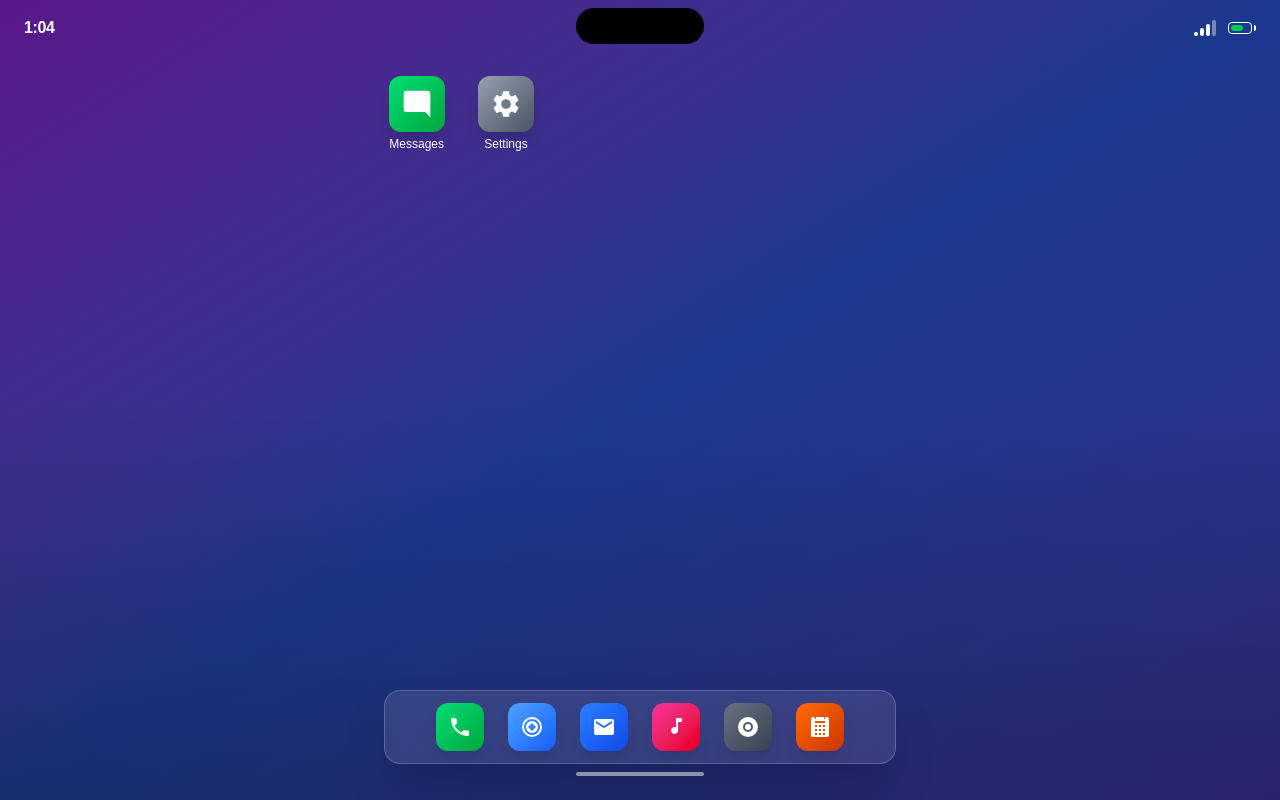
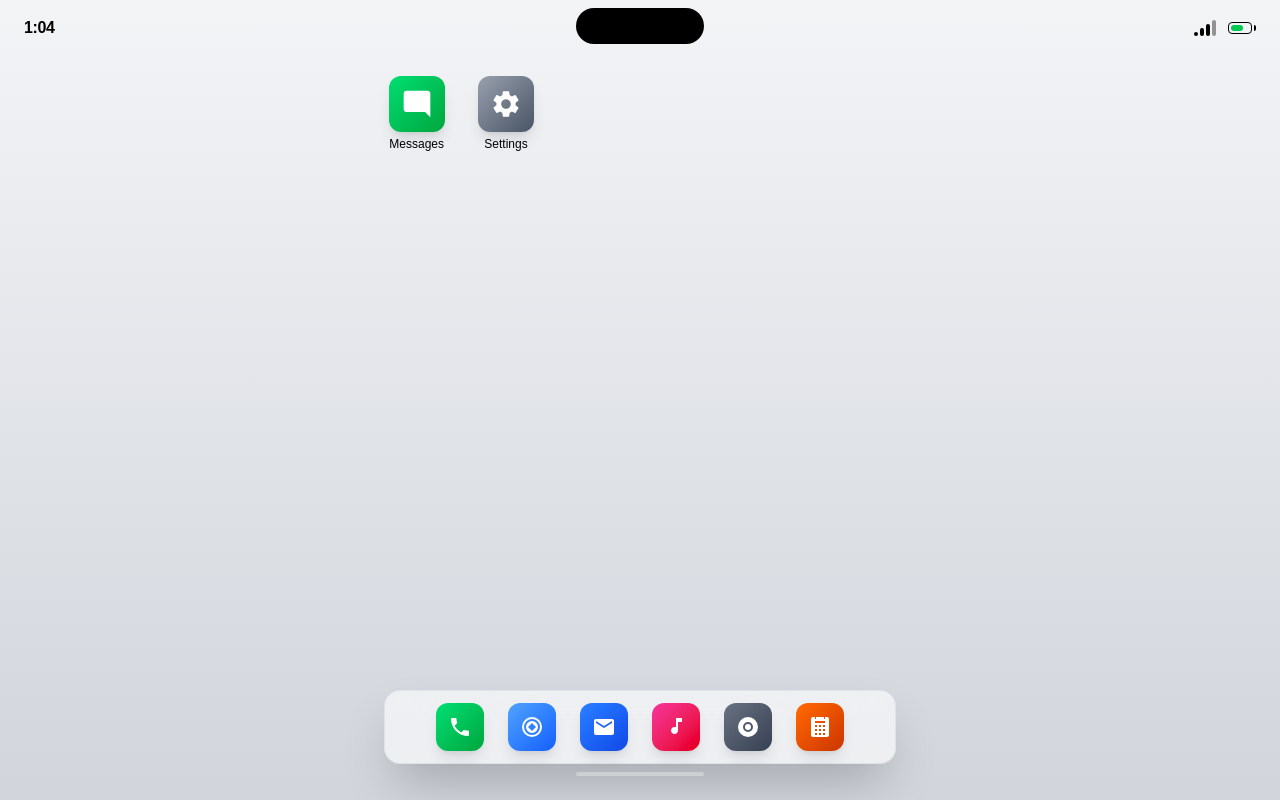
Before and after one commit to ktalebian/website, a Next.js app: page / in a window 1280 px wide. Built offline with nearby package versions, Linux system fonts and the light colour scheme.

Commit message:
boilerplate ios

```diff
--- a/src/app/page.tsx
+++ b/src/app/page.tsx
@@ -20,31 +20,30 @@
   }, []);
 
   return (
-    <div className="bg-black min-h-screen flex flex-col relative overflow-hidden">
+    <div className="bg-gray-100 min-h-screen flex flex-col relative overflow-hidden">
       {/* iOS Wallpaper Background */}
-      <div className="absolute inset-0 bg-gradient-to-br from-purple-900 via-blue-900 to-indigo-900"></div>
-      <div className="absolute inset-0 bg-gradient-to-t from-black/20 via-transparent to-transparent"></div>
+      <div className="absolute inset-0 bg-gradient-to-b from-gray-100 to-gray-300"></div>
 
       {/* Dynamic Island */}
       <div className="absolute top-2 left-1/2 transform -translate-x-1/2 w-32 h-9 bg-black rounded-full z-10"></div>
 
       {/* iOS Status Bar */}
-      <div className="relative z-20 flex justify-between items-center px-6 pt-4 pb-1 text-white text-sm font-semibold">
+      <div className="relative z-20 flex justify-between items-center px-6 pt-4 pb-1 text-black text-sm font-semibold">
         <div className="font-bold text-base tracking-tight">
           {currentTime}
         </div>
         <div className="flex items-center gap-1">
           <div className="flex gap-0.5 items-end">
-            <div className="w-1 h-1 bg-white rounded-sm"></div>
-            <div className="w-1 h-2 bg-white rounded-sm"></div>
-            <div className="w-1 h-3 bg-white rounded-sm"></div>
-            <div className="w-1 h-4 bg-white/40 rounded-sm"></div>
+            <div className="w-1 h-1 bg-black rounded-sm"></div>
+            <div className="w-1 h-2 bg-black rounded-sm"></div>
+            <div className="w-1 h-3 bg-black rounded-sm"></div>
+            <div className="w-1 h-4 bg-black/40 rounded-sm"></div>
           </div>
           <div className="ml-2 flex items-center">
-            <div className="w-6 h-3 border border-white rounded-sm relative">
+            <div className="w-6 h-3 border border-black rounded-sm relative">
               <div className="absolute inset-0.5 w-3 bg-green-500 rounded-sm"></div>
             </div>
-            <div className="w-0.5 h-1.5 bg-white rounded-r-sm ml-0.5"></div>
+            <div className="w-0.5 h-1.5 bg-black rounded-r-sm ml-0.5"></div>
           </div>
         </div>
       </div>
@@ -53,8 +52,8 @@
       <div className="relative z-10 flex-1 px-6 pt-8">
         <div className="grid grid-cols-6 gap-6 max-w-lg mx-auto">
           {/* App Icon - Messages */}
-          <div className="flex flex-col items-center">
-            <div className="w-14 h-14 rounded-xl shadow-lg relative">
+          <div className="flex flex-col items-center cursor-pointer group">
+            <div className="w-14 h-14 rounded-xl shadow-lg relative transform transition-all duration-200 group-hover:scale-110 group-hover:shadow-xl">
               <div className="absolute inset-0 bg-gradient-to-br from-green-400 to-green-600 rounded-xl"></div>
               <div className="absolute inset-0 flex items-center justify-center">
                 <svg className="w-8 h-8 text-white" viewBox="0 0 24 24" fill="currentColor">
@@ -62,30 +61,30 @@
                 </svg>
               </div>
             </div>
-            <span className="text-white text-xs mt-1 font-normal">Messages</span>
+            <span className="text-black text-xs mt-1 font-normal">Messages</span>
           </div>
 
           {/* App Icon - Settings */}
-          <div className="flex flex-col items-center">
-            <div className="w-14 h-14 rounded-xl shadow-lg relative">
+          <div className="flex flex-col items-center cursor-pointer group">
+            <div className="w-14 h-14 rounded-xl shadow-lg relative transform transition-all duration-200 group-hover:scale-110 group-hover:shadow-xl">
               <div className="absolute inset-0 bg-gradient-to-br from-gray-400 to-gray-600 rounded-xl"></div>
               <div className="absolute inset-0 flex items-center justify-center">
                 <svg className="w-8 h-8 text-white" viewBox="0 0 24 24" fill="currentColor">
-                  <path d="M19.14,12.94c0.04-0.3,0.06-0.61,0.06-0.94c0-0.32-0.02-0.64-0.07-0.94l2.03-1.58c0.18-0.14,0.23-0.41,0.12-0.61 l-1.92-3.32c-0.12-0.22-0.37-0.29-0.59-0.22l-2.39,0.96c-0.5-0.38-1.03-0.7-1.62-0.94L14.4,2.81c-0.04-0.24-0.24-0.41-0.48-0.41 h-3.84c-0.24,0-0.43,0.17-0.47,0.41L9.25,5.35C8.66,5.59,8.12,5.92,7.63,6.29L5.24,5.33c-0.22-0.08-0.47,0-0.59,0.22L2.74,8.87 C2.62,9.08,2.66,9.34,2.86,9.48l2.03,1.58C4.84,11.36,4.8,11.69,4.8,12s0.02,0.64,0.07,0.94l-2.03,1.58 c-0.18,0.14-0.23,0.41-0.12,0.61l1.92,3.32c0.12,0.22,0.37,0.29,0.59,0.22l2.39-0.96c0.5,0.38,1.03,0.7,1.62,0.94l0.36,2.54 c0.05,0.24,0.24,0.41,0.48,0.41h3.84c0.24,0,0.44-0.17,0.47-0.41l0.36-2.54c0.59-0.24,1.13-0.56,1.62-0.94l2.39,0.96 c0.22,0.08,0.47,0,0.59-0.22l1.92-3.32c0.12-0.22,0.07-0.47-0.12-0.61L19.14,12.94z M12,15.6c-1.98,0-3.6-1.62-3.6-3.6 s1.62-3.6,3.6-3.6s3.6,1.62,3.6,3.6S13.98,15.6,12,15.6z"/>
+                  <path d="M19.14,12.94c0.04-0.3,0.06-0.61,0.06-0.94c0-0.32-0.02-0.64-0.07-0.94l2.03-1.58c0.18-0.14,0.23-0.41,0.12-0.61 l-1.92-3.32c-0.12-0.22-0.37-0.29-0.59-0.22l-2.39,0.96c-0.5-0.38-1.03-0.7-1.62-0.94L14.4,2.81c-0.04-0.24-0.24-0.41-0.48-0.41 h-3.84c-0.24,0-0.43,0.17-0.47,0.41L9.25,5.35C8.66,5.59,8.12,5.92,7.63,6.29L5.24,5.33c-0.22-0.08-0.47,0-0.59,0.22L2.74,8.87 C2.62,9.08,2.66,9.34,2.86,9.48l2.03,1.58C4.84,11.36,4.8,11.69,4.8,12s0.02,0.64,0.07,0.94l-2.03,1.58 c-0.18,0.14-0.23,0.41-0.12,0.61l1.92,3.32c0.12,0.22,0.37,0.29,0.59,0.22l2.39-0.96c0.5,0.38,1.03,0.7,1.62,0.94l0.36,2.54 c0.05,0.24,0.24,0.41,0.48,0.41h3.84c0.24,0,0.44-0.17,0.47-0.41l0.36-2.54c0.59-0.24,1.13-0.56,1.62-0.94l2.39,0.96 c0.22,0.08,0.47,0.47,0.59-0.22l1.92-3.32c0.12-0.22,0.07-0.47-0.12-0.61L19.14,12.94z M12,15.6c-1.98,0-3.6-1.62-3.6-3.6 s1.62-3.6,3.6-3.6s3.6,1.62,3.6,3.6S13.98,15.6,12,15.6z"/>
                 </svg>
               </div>
             </div>
-            <span className="text-white text-xs mt-1 font-normal">Settings</span>
+            <span className="text-black text-xs mt-1 font-normal">Settings</span>
           </div>
         </div>
       </div>
 
       {/* iOS Dock */}
       <div className="relative z-10 px-6 pb-6">
-        <div className="bg-white/10 backdrop-blur-3xl rounded-2xl p-3 max-w-lg mx-auto border border-white/20 shadow-2xl">
+        <div className="bg-white/60 backdrop-blur-3xl rounded-2xl p-3 max-w-lg mx-auto border border-gray-300/50 shadow-2xl">
           <div className="flex justify-center items-center gap-6">
             {/* Phone */}
-            <div className="w-12 h-12 rounded-xl shadow-lg relative">
+            <div className="w-12 h-12 rounded-xl shadow-lg relative cursor-pointer transform transition-all duration-200 hover:scale-110 hover:shadow-xl">
               <div className="absolute inset-0 bg-gradient-to-br from-green-400 to-green-600 rounded-xl"></div>
               <div className="absolute inset-0 flex items-center justify-center">
                 <svg className="w-6 h-6 text-white" viewBox="0 0 24 24" fill="currentColor">
@@ -95,7 +94,7 @@
             </div>
 
             {/* Safari */}
-            <div className="w-12 h-12 rounded-xl shadow-lg relative">
+            <div className="w-12 h-12 rounded-xl shadow-lg relative cursor-pointer transform transition-all duration-200 hover:scale-110 hover:shadow-xl">
               <div className="absolute inset-0 bg-gradient-to-br from-blue-400 to-blue-600 rounded-xl"></div>
               <div className="absolute inset-0 flex items-center justify-center">
                 <svg className="w-6 h-6 text-white" viewBox="0 0 24 24" fill="currentColor">
@@ -105,7 +104,7 @@
             </div>
 
             {/* Mail */}
-            <div className="w-12 h-12 rounded-xl shadow-lg relative">
+            <div className="w-12 h-12 rounded-xl shadow-lg relative cursor-pointer transform transition-all duration-200 hover:scale-110 hover:shadow-xl">
               <div className="absolute inset-0 bg-gradient-to-br from-blue-500 to-blue-700 rounded-xl"></div>
               <div className="absolute inset-0 flex items-center justify-center">
                 <svg className="w-6 h-6 text-white" viewBox="0 0 24 24" fill="currentColor">
@@ -115,7 +114,7 @@
             </div>
 
             {/* Music */}
-            <div className="w-12 h-12 rounded-xl shadow-lg relative">
+            <div className="w-12 h-12 rounded-xl shadow-lg relative cursor-pointer transform transition-all duration-200 hover:scale-110 hover:shadow-xl">
               <div className="absolute inset-0 bg-gradient-to-br from-pink-500 to-red-600 rounded-xl"></div>
               <div className="absolute inset-0 flex items-center justify-center">
                 <svg className="w-6 h-6 text-white" viewBox="0 0 24 24" fill="currentColor">
@@ -125,7 +124,7 @@
             </div>
 
             {/* Camera */}
-            <div className="w-12 h-12 rounded-xl shadow-lg relative">
+            <div className="w-12 h-12 rounded-xl shadow-lg relative cursor-pointer transform transition-all duration-200 hover:scale-110 hover:shadow-xl">
               <div className="absolute inset-0 bg-gradient-to-br from-gray-500 to-gray-700 rounded-xl"></div>
               <div className="absolute inset-0 flex items-center justify-center">
                 <svg className="w-6 h-6 text-white" viewBox="0 0 24 24" fill="currentColor">
@@ -135,7 +134,7 @@
             </div>
 
             {/* Calculator */}
-            <div className="w-12 h-12 rounded-xl shadow-lg relative">
+            <div className="w-12 h-12 rounded-xl shadow-lg relative cursor-pointer transform transition-all duration-200 hover:scale-110 hover:shadow-xl">
               <div className="absolute inset-0 bg-gradient-to-br from-orange-500 to-orange-700 rounded-xl"></div>
               <div className="absolute inset-0 flex items-center justify-center">
                 <svg className="w-6 h-6 text-white" viewBox="0 0 24 24" fill="currentColor">
```
